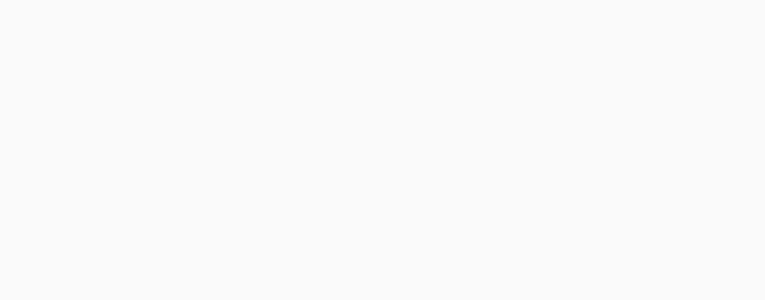
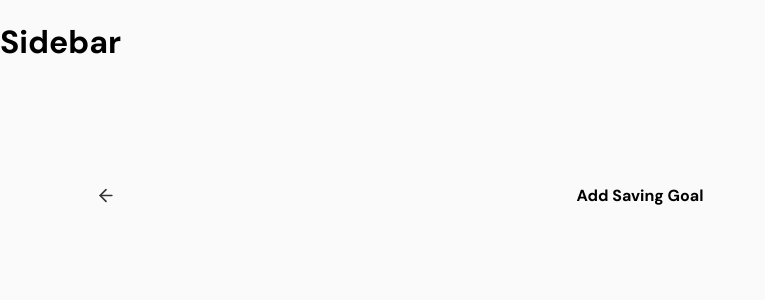
Before and after one commit to mirelalexy/blossom, a React (Vite) app in the folder frontend/: page /add-goal in a window 1280 px wide. Before the commit this address had no page. Shown: the top 300 px of the page, without its empty margins (0-765 px from the left). Built offline with nearby package versions, Linux system fonts and the light colour scheme.

Commit message:
feat(add goal): create add goal page and route

```diff
--- a/frontend/src/App.jsx
+++ b/frontend/src/App.jsx
@@ -11,6 +11,7 @@ import Settings from "./pages/Settings"
 import Profile from "./pages/Profile"
 import AddTransaction from "./pages/AddTransaction"
 import { TransactionsProvider } from "./store/TransactionStore"
+import AddSavingGoal from "./pages/AddSavingGoal"
 
 function App() {
   return (
@@ -50,6 +51,14 @@ function App() {
             }
           />
           <Route
+            path="/add-goal"
+            element={
+              <AppLayout>
+                <AddSavingGoal />
+              </AppLayout>
+            }
+          />
+          <Route
             path="/profile"
             element={
               <AppLayout>
--- /dev/null
+++ b/frontend/src/pages/AddSavingGoal.jsx
@@ -0,0 +1,15 @@
+import PageHeader from "../components/ui/PageHeader"
+
+import "../styles/pages/AddSavingGoal.css"
+
+function AddSavingGoal() {
+    return (
+        <div className="add-goal-layout">
+            <div className="add-goal-content">
+                <PageHeader title="Add Saving Goal"></PageHeader>
+            </div>
+        </div>
+    )
+}
+
+export default AddSavingGoal
--- /dev/null
+++ b/frontend/src/styles/pages/AddSavingGoal.css
@@ -0,0 +1,7 @@
+.add-goal-content {
+    margin: 7%;
+    display: flex;
+    flex-direction: column;
+    gap: 20px;
+    padding-bottom: 60px;
+}
```
